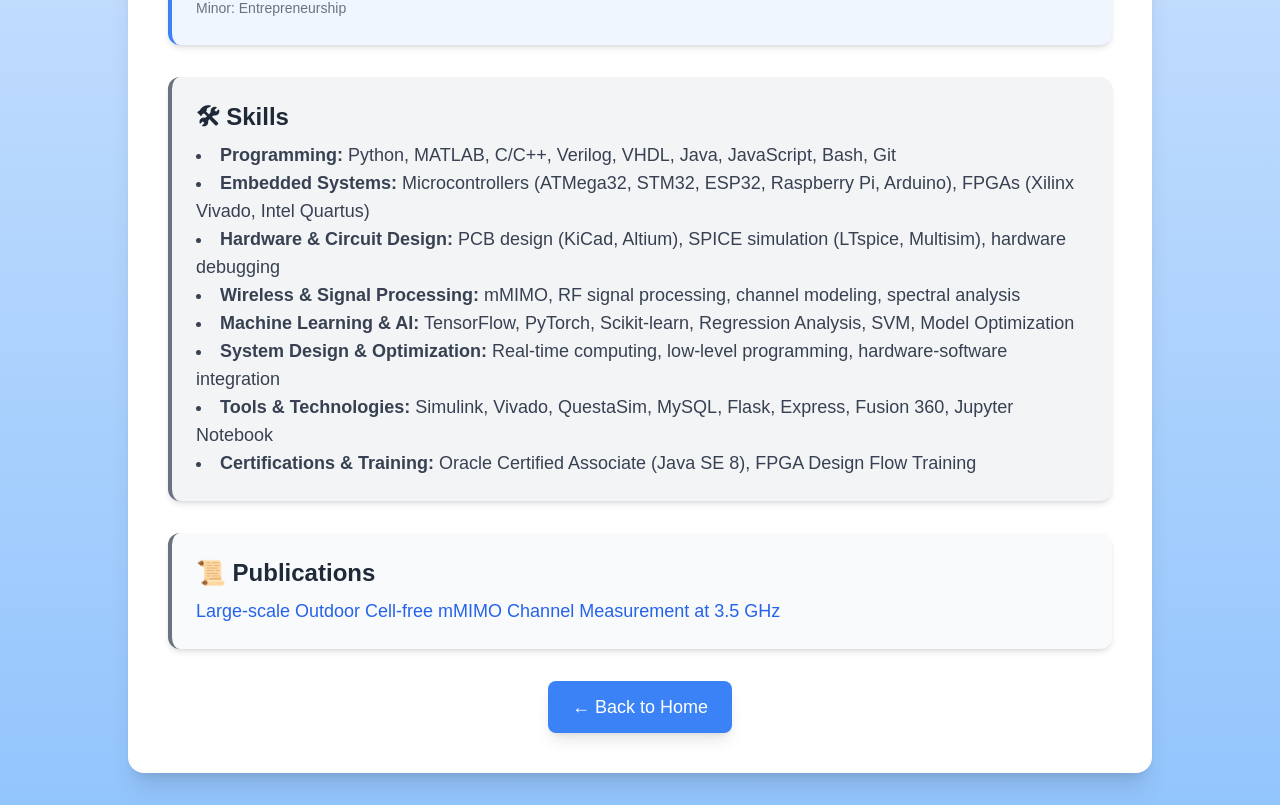
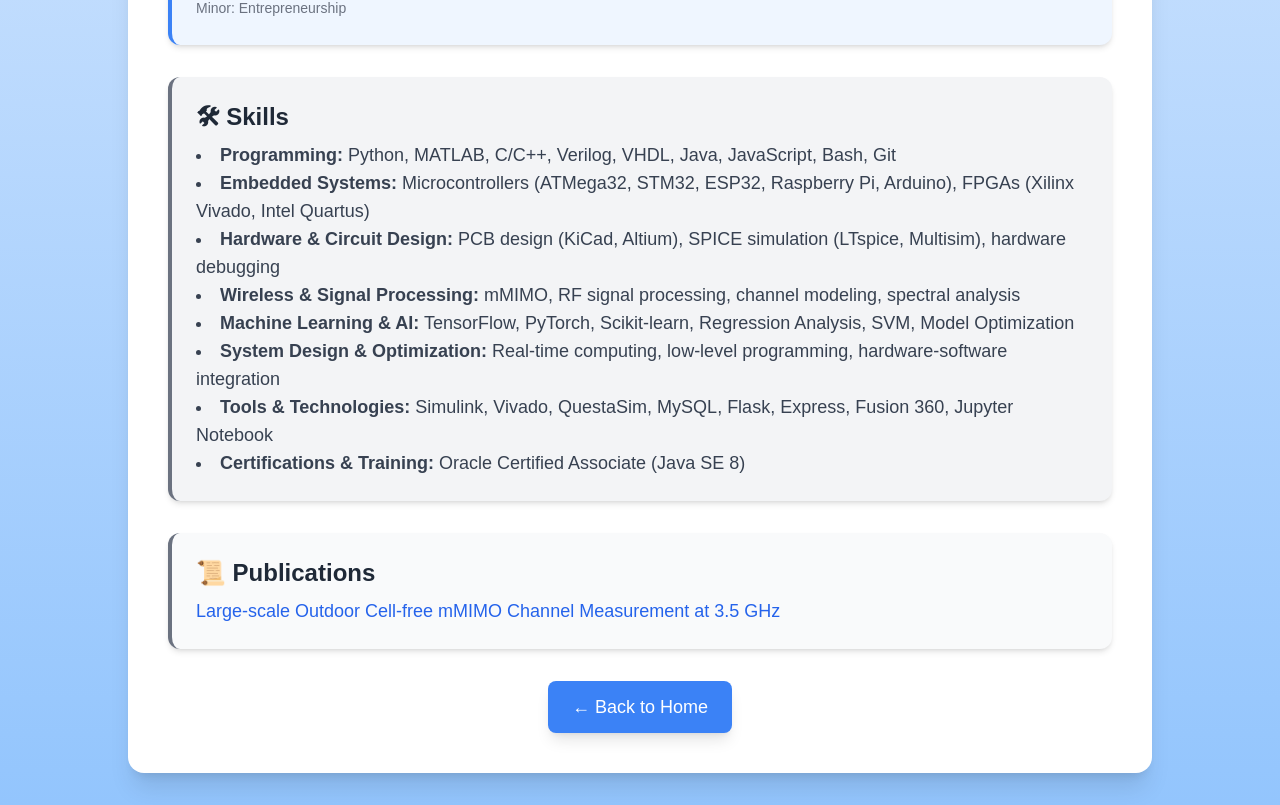
Before and after one commit to ishitav/ishitav.github.io, a Next.js app: page /ishitav.github.io/about in a window 1280 px wide. Shown: the part 492-1297 px from the top of the page. Built offline with nearby package versions, Linux system fonts and the light colour scheme.

Commit message:
updated content again to clean up

```diff
--- a/src/app/about/page.js
+++ b/src/app/about/page.js
@@ -59,7 +59,7 @@ export default function About() {
     <li> <strong>Machine Learning & AI:</strong> TensorFlow, PyTorch, Scikit-learn, Regression Analysis, SVM, Model Optimization</li>
     <li> <strong>System Design & Optimization:</strong> Real-time computing, low-level programming, hardware-software integration</li>
     <li> <strong>Tools & Technologies:</strong> Simulink, Vivado, QuestaSim, MySQL, Flask, Express, Fusion 360, Jupyter Notebook</li>
-    <li> <strong>Certifications & Training:</strong> Oracle Certified Associate (Java SE 8), FPGA Design Flow Training</li>
+    <li> <strong>Certifications & Training:</strong> Oracle Certified Associate (Java SE 8)</li>
   </ul>
 </div>
 
--- a/src/app/projects/page.js
+++ b/src/app/projects/page.js
@@ -16,6 +16,7 @@ export default function Projects() {
             <li><strong>Film Club Web Scraper</strong> - Python + ML project for classifying film clubs.</li>
             <li><strong>IoT Sensor System</strong> - Embedded system for real-time data collection.</li>
             <li><strong>Data Visualization Dashboard</strong> - React + D3.js interactive data tool.</li>
+            <li><strong>Details coming soon!</strong> Stay tuned (: </li>
           </ul>
         </div>
 
--- a/src/app/resume/page.js
+++ b/src/app/resume/page.js
@@ -85,7 +85,7 @@ export default function Resume() {
         <li> <strong>Machine Learning & AI:</strong> TensorFlow, PyTorch, Scikit-learn, Regression Analysis, SVM, Model Optimization</li>
         <li> <strong>System Design & Optimization:</strong> Real-time computing, low-level programming, hardware-software integration</li>
         <li> <strong>Tools & Technologies:</strong> Simulink, Vivado, QuestaSim, MySQL, Flask, Express, Fusion 360, Jupyter Notebook</li>
-        <li> <strong>Certifications & Training:</strong> Oracle Certified Associate (Java SE 8), FPGA Design Flow Training</li>
+        <li> <strong>Certifications & Training:</strong> Oracle Certified Associate (Java SE 8)</li>
       </ul>
     </div>
 
```
